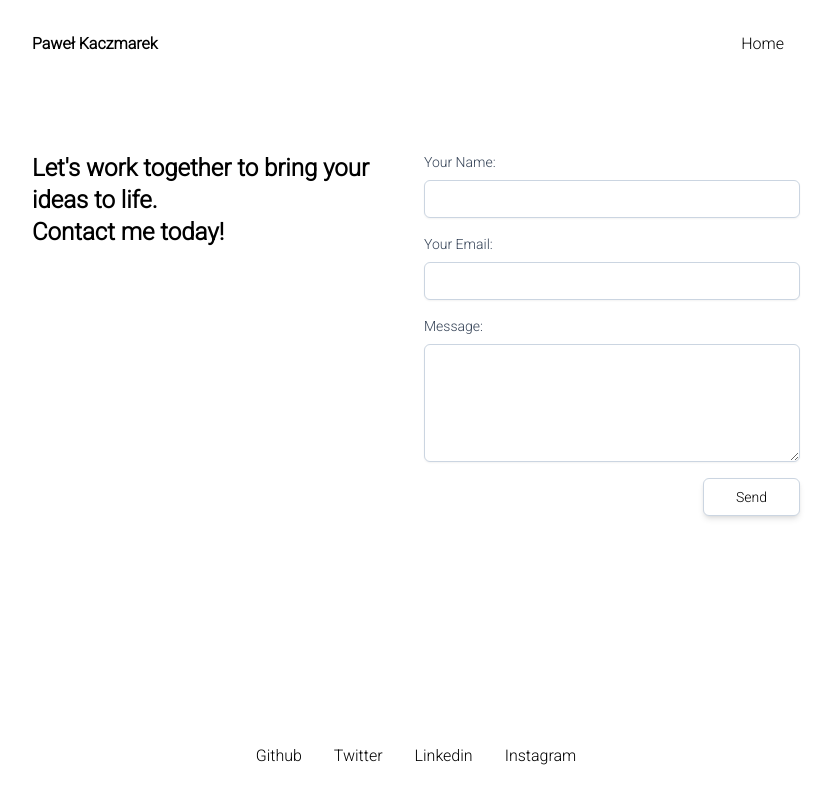
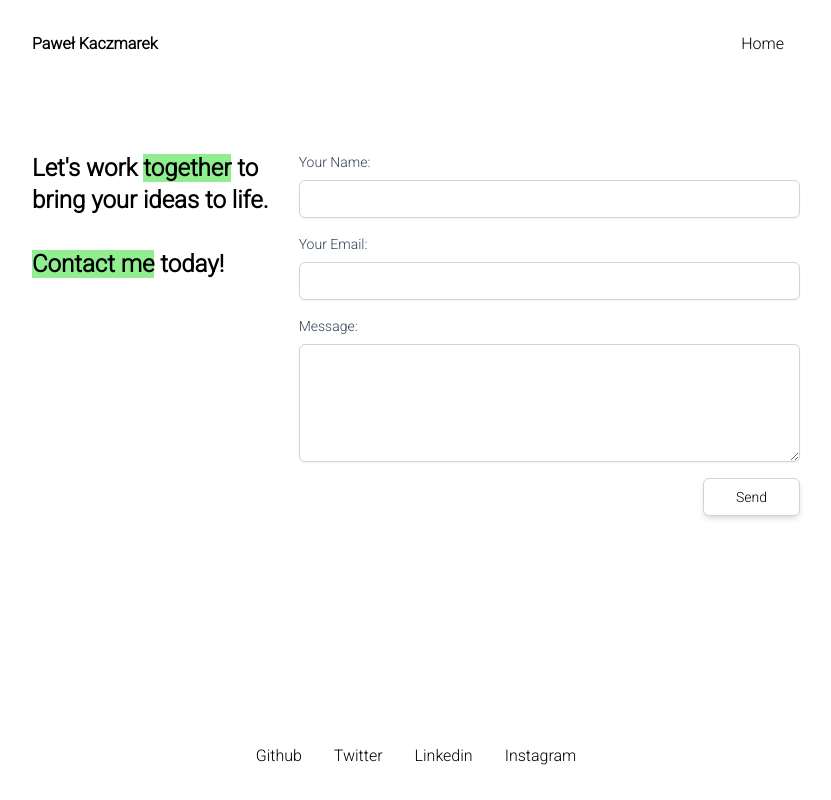
Before and after one commit to pawelacio/personal-site, a Next.js app: page /contact in a window 1280 px wide. Shown: the whole page, without its empty margins (224-1055 px from the left). Built offline with nearby package versions, Linux system fonts and the light colour scheme.

Commit message:
Small contact page alignments

```diff
--- a/app/contact/page.tsx
+++ b/app/contact/page.tsx
@@ -1,15 +1,16 @@
 export default function Contact() {
   return (
     <main className="container flex flex-col gap-4 md:py-16 md:flex-row">
-      <h2 className="text-2xl font-bold md:basis-1/2">
-        Let's work together to bring your ideas to life. <br /> Contact me
-        today!
+      <h2 className="text-2xl font-bold md:basis-1/3">
+        Let's work <span className=" bg-highlight-green">together</span> to
+        bring your ideas to life. <br /> <br />{' '}
+        <span className=" bg-highlight-green">Contact me</span> today!
       </h2>
       <form
         name="contact"
         method="POST"
         action="/success"
-        className="basis-1/2 mt-8 md:mt-0"
+        className="basis-2/3 mt-8 md:mt-0"
         data-netlify="true"
       >
         <input type="hidden" name="form-name" value="contact" />
```
